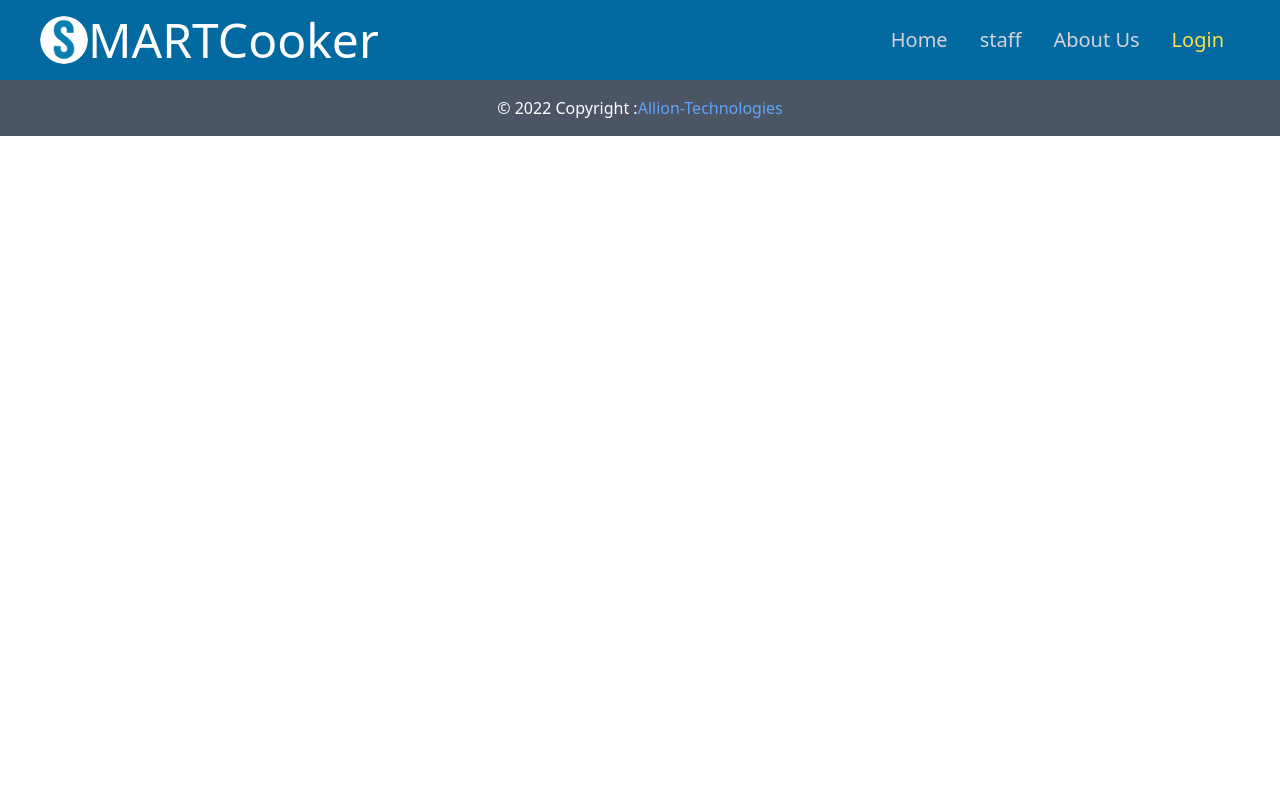
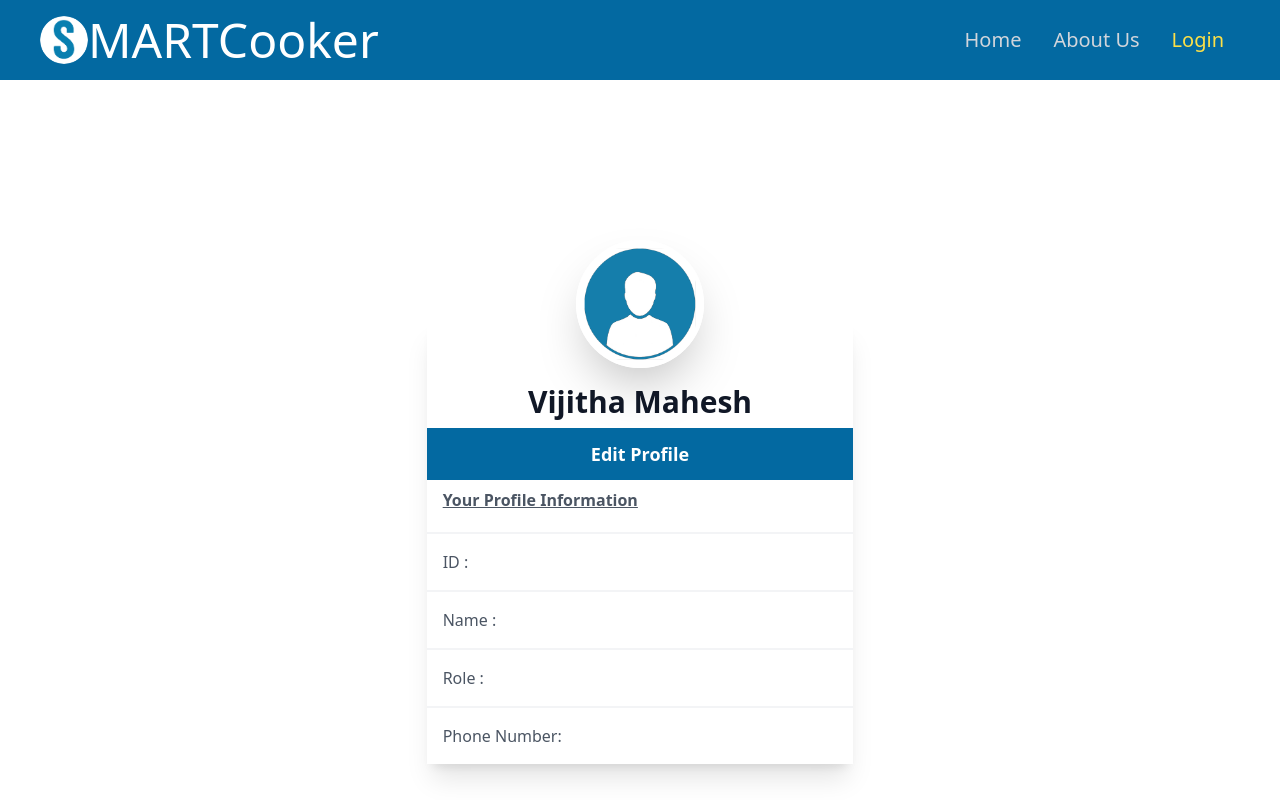
Before and after one commit to vijitha-mahesh/smart-cooker-frontend, a React (Create React App) app: page /profile in a window 1280 px wide. Shown: the top 800 px of the page. Built offline with nearby package versions, Linux system fonts and the light colour scheme; what react-hooks-global-state would draw is missing.

Commit message:
Bug fix : context and develop profile

```diff
--- a/src/App.tsx
+++ b/src/App.tsx
@@ -1,13 +1,14 @@
 import { BrowserRouter, Route, Routes } from 'react-router-dom';
 import Footer from './components/Footer/Footer';
 import NavBar from './components/NavBar/NavBar';
-import AboutPage from './pages/CustomerPortal/About';
+import AboutPage from './pages/Common/About';
 import AddProduct from './pages/StaffPortal/AddProduct';
 import HomePage from './pages/CustomerPortal/Home';
 import Login from './pages/Common/Login';
 import AllProducts from './pages/StaffPortal/AllProducts';
 import { ProductInformation } from './containers/Common/ProductInformation';
 import AuthContextProvider from './contexts/AuthContext';
+import ProfilePage from './pages/Common/ProfilePage';
 
 
 function App() {
@@ -15,12 +16,13 @@ function App() {
         <div className="App">
             <AuthContextProvider>
                 <BrowserRouter>
-                    <NavBar />
+                    <NavBar/>
                     <Routes>
                         {/* common routes */}
                         <Route path="/" element={<HomePage />} />
                         <Route path="/about" element={<AboutPage />} />
                         <Route path="/login" element={<Login />} />
+                        <Route path="/profile" element={<ProfilePage/>} />
                         <Route path="/product-information" element={<ProductInformation />} />
 
                         {/* staff routes */}
--- /dev/null
+++ b/src/Services/useUserInformationService.ts
@@ -0,0 +1,22 @@
+import axios from "axios";
+
+
+const api = 'https://localhost:44357/api/';
+
+export const getUserInformation = async (id: string) => {
+    return await axios({
+        method: 'get',
+        url: api + `products/${id}`,
+        headers: {
+            'Content-Type': 'application/json'
+        }
+    })
+        .then(function (response) {
+            console.log(response);
+            return response;
+        })
+        .catch(function (response) {
+            //handle error
+            console.log('error');
+        });
+};
--- a/src/components/NavBar/NavBar.tsx
+++ b/src/components/NavBar/NavBar.tsx
@@ -1,7 +1,8 @@
-import React, { useContext } from 'react';
+import React, { useContext, useEffect } from 'react';
 import { useNavigate } from 'react-router-dom';
 import NavLogo from '../../assets/Images/NavLogo.png';
 import { AuthContext } from '../../contexts/AuthContext';
+import profileImage from '../../assets/Images/profile.png';
 
 export default function NavBar() {
     const button = document.querySelector('#menu-button'); // Hamburger Icon
@@ -11,17 +12,23 @@ export default function NavBar() {
 
     const { user, dispatch } = useContext(AuthContext);
 
+    useEffect(() => {
+        console.log(user);
+        console.log(user.Role);
+    }, []);
+
     const handleLogout = () => {
         localStorage.removeItem('userToken');
-        dispatch({ type: 'DeleteUser' });
+        //dispatch({ type: 'DeleteUser' });
         navigate('/login');
+        window.location.reload();
     };
 
     // button.addEventListener('click', () => {
     //   menu.classList.toggle('hidden');
     // });
     return (
-        <div className="sticky top-0 ">
+        <div className="sticky top-0 z-10">
             <nav
                 className="
           flex flex-wrap
@@ -66,14 +73,23 @@ export default function NavBar() {
                             </a>
                         </li>
                         <li>
-                            <a onClick={() => navigate('/staff/all-products')} className="md:p-4 py-2 block hover:text-white hover:cursor-pointer">
-                                staff
-                            </a>
+                            {(user.Role == 'inventory_member' || (user.Role == 'sales_agent' && user)) && (
+                                <a onClick={() => navigate('/staff/all-products')} className="md:p-4 py-2 block hover:text-white hover:cursor-pointer">
+                                    Dash Board
+                                </a>
+                            )}
                         </li>
                         <li>
                             <a onClick={() => navigate('/about')} className="md:p-4 py-2 block hover:text-white hover:cursor-pointer">
                                 About Us
                             </a>
+                        </li>
+                        <li>
+                            {user && (
+                                <div onClick={() => navigate('/profile')} className="flex-shrink-0 w-10 h-10 mt-2">
+                                    <img alt="profile" src={profileImage} className="w-full h-full rounded-full  hover:cursor-pointer hover:shadow hover:shadow-white" />
+                                </div>
+                            )}
                         </li>
 
                         <li>
--- /dev/null
+++ b/src/components/UserProfile/UserProfileCard.tsx
@@ -0,0 +1,54 @@
+import React, { useContext } from 'react';
+import profileImage from '../../assets/Images/profile.png';
+import { AuthContext } from '../../contexts/AuthContext';
+
+export default function UserProfileCard() {
+    const { user, dispatch } = useContext(AuthContext);
+
+    return (
+        <div className="flex flex-col justify-center items-center">
+            <div className="container mx-auto my-60">
+                <div>
+                    <div className="bg-white relative shadow-xl w-4/6 md:w-4/6  lg:w-3/6 xl:w-2/6 mx-auto">
+                        <div className="flex justify-center">
+                            <img src={profileImage} alt="" className="rounded-full mx-auto absolute -top-20 w-32 h-32 shadow-2xl border-4 border-white" />
+                        </div>
+
+                        <div className="mt-16">
+                            <h1 className="font-bold text-center text-3xl text-gray-900">Vijitha Mahesh</h1>
+
+                            <p>
+                                <span></span>
+                            </p>
+
+                            <div className="flex justify-evenly my-2">
+                                <a href="" className="font-bold text-lg text-white w-full text-center py-3  bg-sky-700  hover:bg-slate-600 hover:text-white hover:shadow-lg">
+                                    Edit Profile
+                                </a>
+                            </div>
+                            {(user.Role == 'customer') && (
+                                <div className="flex justify-evenly my-5">
+                                    <a href="" className="font-bold text-lg text-white w-full text-center py-3 bg-sky-700  hover:bg-slate-600 hover:text-white hover:shadow-lg">
+                                        Transaction History
+                                    </a>
+                                </div>
+                            )}
+
+                            <div className="w-full">
+                                <h2 className="font-bold text-gray-600 text-left px-4 underline">Your Profile Information</h2>
+                                <div className="mt-5 w-full">
+                                    <div className=" border-t-2 border-gray-100 font-medium text-gray-600 py-4 px-4 w-full block hover:bg-gray-100 transition duration-150">ID :</div>
+
+                                    <div className=" border-t-2 border-gray-100 font-medium text-gray-600 py-4 px-4 w-full block hover:bg-gray-100 transition duration-150">Name :</div>
+
+                                    <div className=" border-t-2 border-gray-100 font-medium text-gray-600 py-4 px-4 w-full block hover:bg-gray-100 transition duration-150">Role :</div>
+                                    <div className=" border-t-2 border-gray-100 font-medium text-gray-600 py-4 px-4 w-full block hover:bg-gray-100 transition duration-150">Phone Number:</div>
+                                </div>
+                            </div>
+                        </div>
+                    </div>
+                </div>
+            </div>
+        </div>
+    );
+}
--- a/src/contexts/AuthContext.tsx
+++ b/src/contexts/AuthContext.tsx
@@ -1,17 +1,15 @@
-import React, {  createContext, useContext, useReducer, useState, Dispatch } from 'react';
+import React, { createContext, useContext, useReducer, useState, Dispatch } from 'react';
 import jwt_decode from 'jwt-decode';
 // import Cookie from 'js-cookie';
 
+type userToken = {
+    ID: number;
+    Role: string;
+};
 
-type userToken = {
-  ID: number,
-  Role : string
-}
+const userInitialState: userToken = { ID: 0, Role: '' };
 
-
-const userInitialState : userToken = { ID: 0 , Role:''};
-
-export const AuthContext= createContext<{
+export const AuthContext = createContext<{
     user: userToken;
     dispatch: Dispatch<any>;
 }>({
@@ -21,38 +19,34 @@ export const AuthContext= createContext<{
 
 export const useAuthContext = () => {
     return useContext(AuthContext);
+};
+
+interface AuthContextProviderProps {
+    children: React.ReactNode;
 }
 
-interface AuthContextProviderProps {
-  children:React.ReactNode
-}
-
-
-
-const AuthContextProvider = ({children,}:AuthContextProviderProps) => {
-
+const AuthContextProvider = ({ children }: AuthContextProviderProps) => {
     //const [ auth, setAuth] = useState();
 
-  const userReducer = (state : any, action : any) => {
-
+    const userReducer = (state: any, action: any) => {
         switch (action.type) {
             case 'LoadUser':
                 const cookie = localStorage.getItem('userToken');
 
                 //  console.log(cookie);
                 let token = jwt_decode<userToken>(cookie || '') || null;
-        console.log(token.ID)
-        console.log(token.Role)
+                console.log(token.ID);
+                console.log(token.Role);
                 return {
-          id: token.ID,
-          role: token.Role,
+                    ID: token.ID,
+                    Role: token.Role
+                };
+            case 'DeleteUser':
+                return action.user;
+            default:
+                return '';
         }
-      case 'DeleteUser':
-        return action.user
-      default:
-        return "";
-    }
-  }
+    };
 
     const [user, dispatch] = useReducer(userReducer, '', () => {
         const token = localStorage.getItem('userToken');
@@ -60,21 +54,13 @@ const AuthContextProvider = ({children,}:AuthContextProviderProps) => {
         if (token) {
             let user = jwt_decode<userToken>(token || '') || null;
             return {
-          id: user.ID,
-          role: user.Role,
-      }
-    } else
-      return '';
-
+                ID: user.ID,
+                Role: user.Role
+            };
+        } else return '';
     });
 
-
-  return (
-    <AuthContext.Provider value ={ {user, dispatch}} >
-    {children}
-  </AuthContext.Provider>
-
-   );
-}
+    return <AuthContext.Provider value={{ user, dispatch }}>{children}</AuthContext.Provider>;
+};
 
 export default AuthContextProvider;
--- a/src/pages/CustomerPortal/About.tsx
+++ b/src/pages/Common/About.tsx
@@ -6,8 +6,10 @@ export interface IAboutPageProps {}
 const AboutPage: React.FunctionComponent<IAboutPageProps> = (props) => {
 
     return (
-        <div className="bg-gray-500 h-screen text-center">
-            <p className='text-5xl'>This is the about page.</p>
+        <div className="flex flex-col justify-center h-screen items-center">
+
+                <p className="text-5xl">This is the about page.</p>
+
         </div>
     );
 };
--- /dev/null
+++ b/src/pages/Common/ProfilePage.tsx
@@ -0,0 +1,10 @@
+import React from 'react';
+import UserProfileCard from '../../components/UserProfile/UserProfileCard';
+
+export default function ProfilePage() {
+  return (
+      <div>
+          <UserProfileCard />
+      </div>
+  );
+}
--- /dev/null
+++ b/src/types/User.ts
@@ -0,0 +1,8 @@
+export type UserProps = {
+    userData: {
+        id: number;
+        name: string;
+        role: string;
+        phoneNumber: string;
+    };
+};
```
Also changed, not shown: src/components/Login/LoginForm.tsx (+15 -3 lines), src/components/products/CustomerPortal/ProductCard.tsx (+11 -11 lines), src/components/products/CustomerPortal/ProductInformationCard.tsx (+5 -2 lines), src/assets/Images/profile.png (added). Lines whose indentation alone changed are shown as unchanged.
